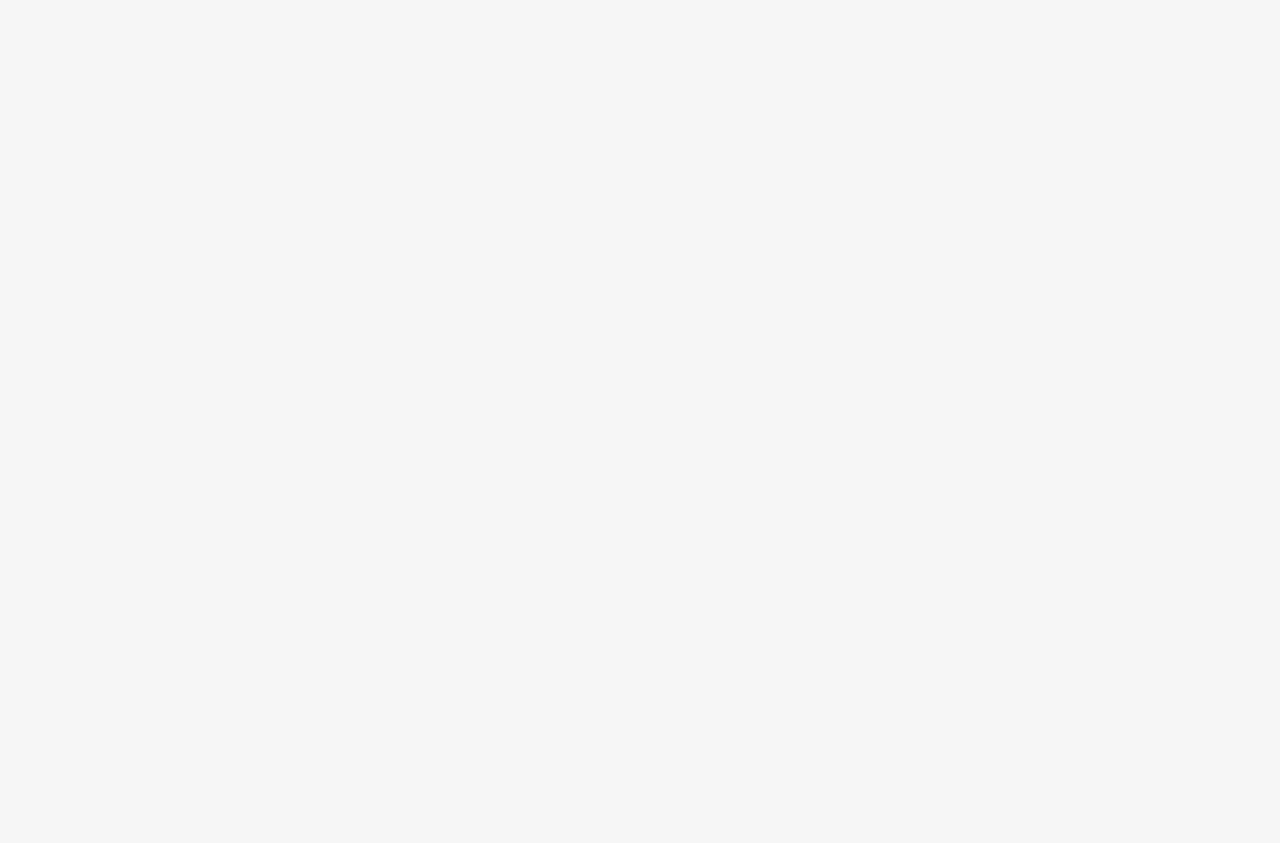
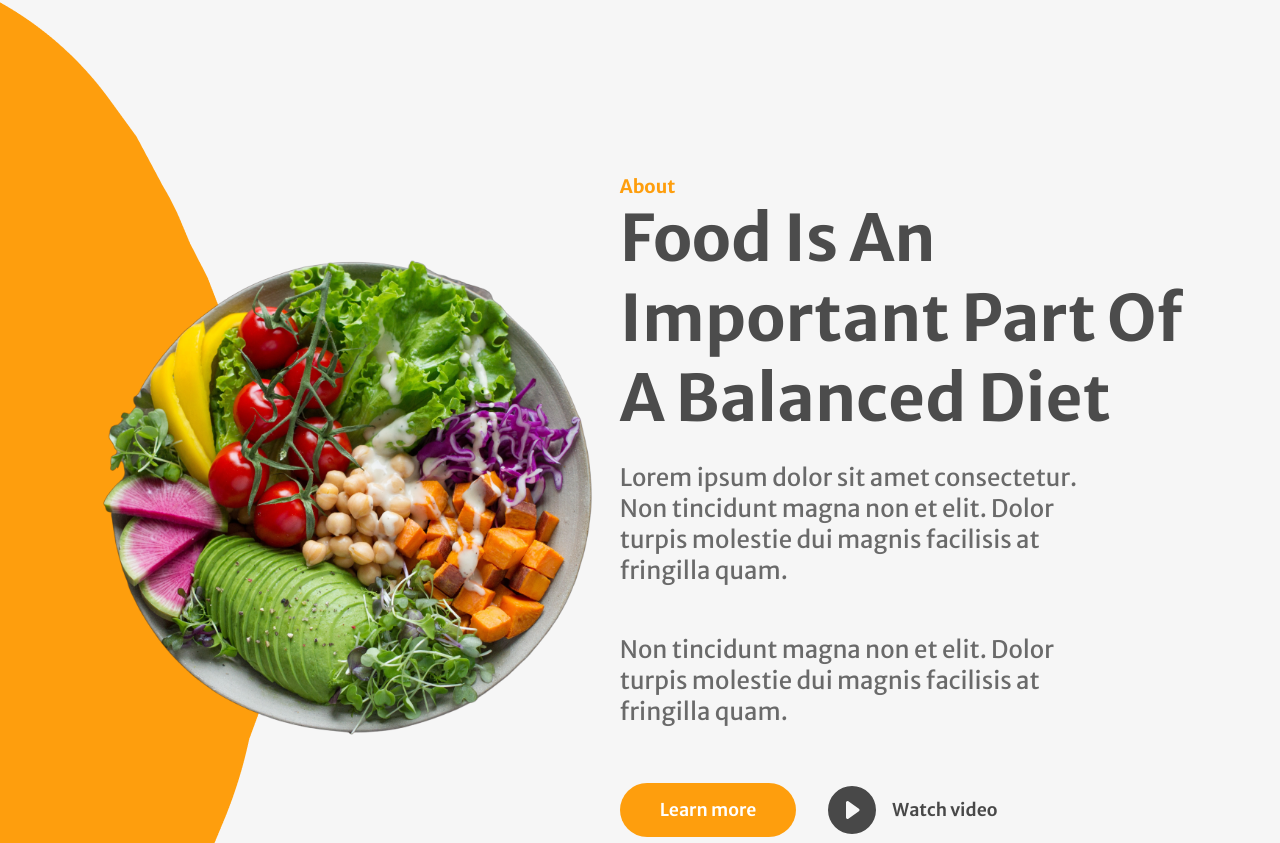
Before and after one commit to T-Induwara/restaurant-webpage, a React (Create React App) app: page / in a window 1280 px wide. Shown: the part 1097-1940 px from the top of the page. Before the commit the page ends 972 px from the top, so only its background shows below. Built offline with nearby package versions, Linux system fonts and the light colour scheme.

Commit message:
Finlized about section

```diff
--- a/src/components/About.js
+++ b/src/components/About.js
@@ -1,12 +1,35 @@
 import React from 'react';
 import AboutBackground from '../assets/about-background.png';
 import AboutBackgroundImage from '../assets/about-background-image.png';
-import {BsFillPlayCircleeFill} from 'react-icons/bs';
+import {BsFillPlayCircleFill} from 'react-icons/bs';
 
 function About(){
     return(
-        <div>
-            About
+        <div className="about-section-container">
+            <div className="about-background-image-container">
+                <img src={AboutBackground} alt="About page background"></img>
+            </div>
+            <div className="about-section-image-container">
+                <img src={AboutBackgroundImage} alt="About background"></img>
+            </div>
+            <div className="about-section-text-container">
+                <p className="primary-subheading">
+                    About
+                </p>
+                <h1 className="primary-heading">
+                    Food Is An Important Part Of A Balanced Diet
+                </h1>
+                <p className="primary-text">
+                    Lorem ipsum dolor sit amet consectetur. Non tincidunt magna non et elit. Dolor  turpis molestie dui magnis facilisis at fringilla quam.
+                </p>
+                <p className="primary-text">
+                    Non tincidunt magna non et elit. Dolor  turpis molestie dui magnis facilisis at fringilla quam.
+                </p>
+                <div className="about-buttons-container">
+                    <button className="secondary-button">Learn more</button>
+                    <button className="watch-video-button"> <BsFillPlayCircleFill/> Watch video</button>
+                </div>
+            </div>
         </div>
     )
 }
```
